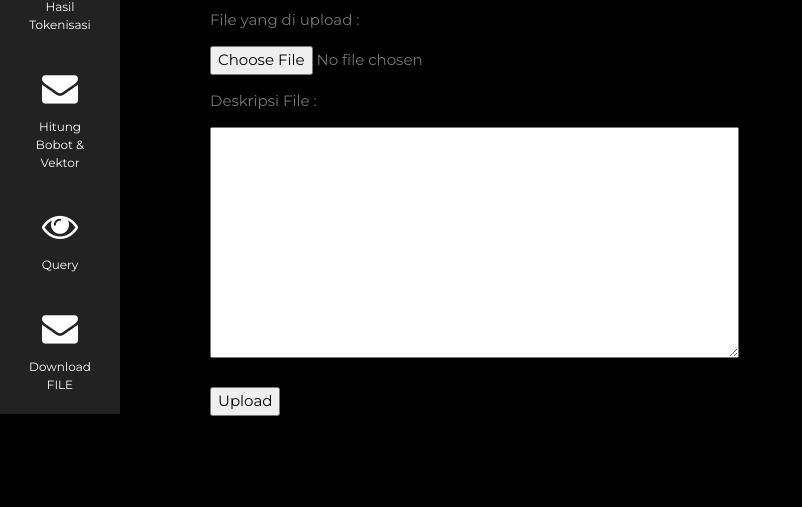
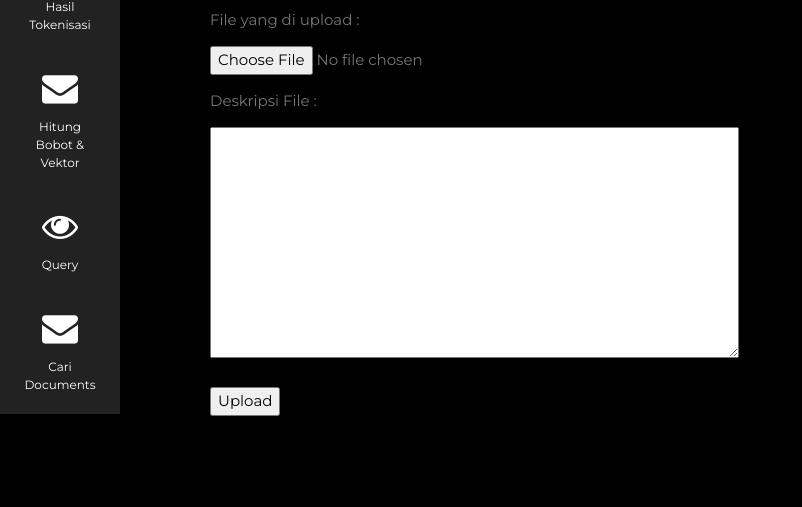
Before and after one commit to arrive93/webSTBI, a PHP site: page /upload.php in a window 1280 px wide. Shown: the part 386-893 px from the top of the page, without its empty margins (0-802 px from the left). Run offline with PHP 8.4, Linux system fonts and the light colour scheme.

Commit message:
Add files via upload

```diff
--- a/hasil_tokenisasi.php
+++ b/hasil_tokenisasi.php
@@ -48,7 +48,7 @@ body, h1,h2,h3,h4,h5,h6 {font-family: "Montserrat", sans-serif}
   </a>
   <a href="download.php" class="w3-bar-item w3-button w3-padding-large w3-hover-black">
     <i class="fa fa-envelope w3-xxlarge"></i>
-    <p>Download FILE</p>
+    <p>Cari Documents</p>
   </a>
 
 </nav>
--- a/hasil_upload.php
+++ b/hasil_upload.php
@@ -52,7 +52,7 @@ body, h1,h2,h3,h4,h5,h6 {font-family: "Montserrat", sans-serif}
   </a>
   <a href="download.php" class="w3-bar-item w3-button w3-padding-large w3-hover-black">
     <i class="fa fa-envelope w3-xxlarge"></i>
-    <p>Download FILE</p>
+    <p>Cari Documents</p>
   </a>
 
 </nav>
--- a/hasilquery.php
+++ b/hasilquery.php
@@ -48,7 +48,7 @@ body, h1,h2,h3,h4,h5,h6 {font-family: "Montserrat", sans-serif}
   </a>
   <a href="download.php" class="w3-bar-item w3-button w3-padding-large w3-hover-black">
     <i class="fa fa-envelope w3-xxlarge"></i>
-    <p>Download FILE</p>
+    <p>Cari Documents</p>
   </a>
 </nav>
 
--- a/hitungbobotvektor.php
+++ b/hitungbobotvektor.php
@@ -48,7 +48,7 @@ body, h1,h2,h3,h4,h5,h6 {font-family: "Montserrat", sans-serif}
   </a>
   <a href="download.php" class="w3-bar-item w3-button w3-padding-large w3-hover-black">
     <i class="fa fa-envelope w3-xxlarge"></i>
-    <p>Download FILE</p>
+   <p>Cari Documents</p>
   </a>
 
 </nav>
--- a/index.php
+++ b/index.php
@@ -50,7 +50,7 @@ body, h1,h2,h3,h4,h5,h6 {font-family: "Montserrat", sans-serif}
   </a>
   <a href="download.php" class="w3-bar-item w3-button w3-padding-large w3-hover-black">
     <i class="fa fa-envelope w3-xxlarge"></i>
-    <p>Download FILE</p>
+    <p>Cari Documents</p>
   </a>
 </nav>
 
--- a/query.php
+++ b/query.php
@@ -48,7 +48,7 @@ body, h1,h2,h3,h4,h5,h6 {font-family: "Montserrat", sans-serif}
   </a>
   <a href="download.php" class="w3-bar-item w3-button w3-padding-large w3-hover-black">
     <i class="fa fa-envelope w3-xxlarge"></i>
-    <p>Download FILE</p>
+    <p>Cari Documents</p>
   </a>
 </nav>
 
--- a/querytf2.php
+++ b/querytf2.php
@@ -48,7 +48,7 @@ body, h1,h2,h3,h4,h5,h6 {font-family: "Montserrat", sans-serif}
   </a>
   <a href="download.php" class="w3-bar-item w3-button w3-padding-large w3-hover-black">
     <i class="fa fa-envelope w3-xxlarge"></i>
-    <p>Download FILE</p>
+    <p>Cari Documents</p>
   </a>
 
 </nav>
--- a/stemming.php
+++ b/stemming.php
@@ -51,7 +51,7 @@ body, h1,h2,h3,h4,h5,h6 {font-family: "Montserrat", sans-serif}
   </a>
   <a href="download.php" class="w3-bar-item w3-button w3-padding-large w3-hover-black">
     <i class="fa fa-envelope w3-xxlarge"></i>
-    <p>Download FILE</p>
+<p>Cari Documents</p>
   </a>
 </nav>
 
--- a/upload.php
+++ b/upload.php
@@ -51,7 +51,7 @@ body, h1,h2,h3,h4,h5,h6 {font-family: "Montserrat", sans-serif}
   </a>
   <a href="download.php" class="w3-bar-item w3-button w3-padding-large w3-hover-black">
     <i class="fa fa-envelope w3-xxlarge"></i>
-    <p>Download FILE</p>
+    <p>Cari Documents</p>
   </a>
 </nav>
 
```
